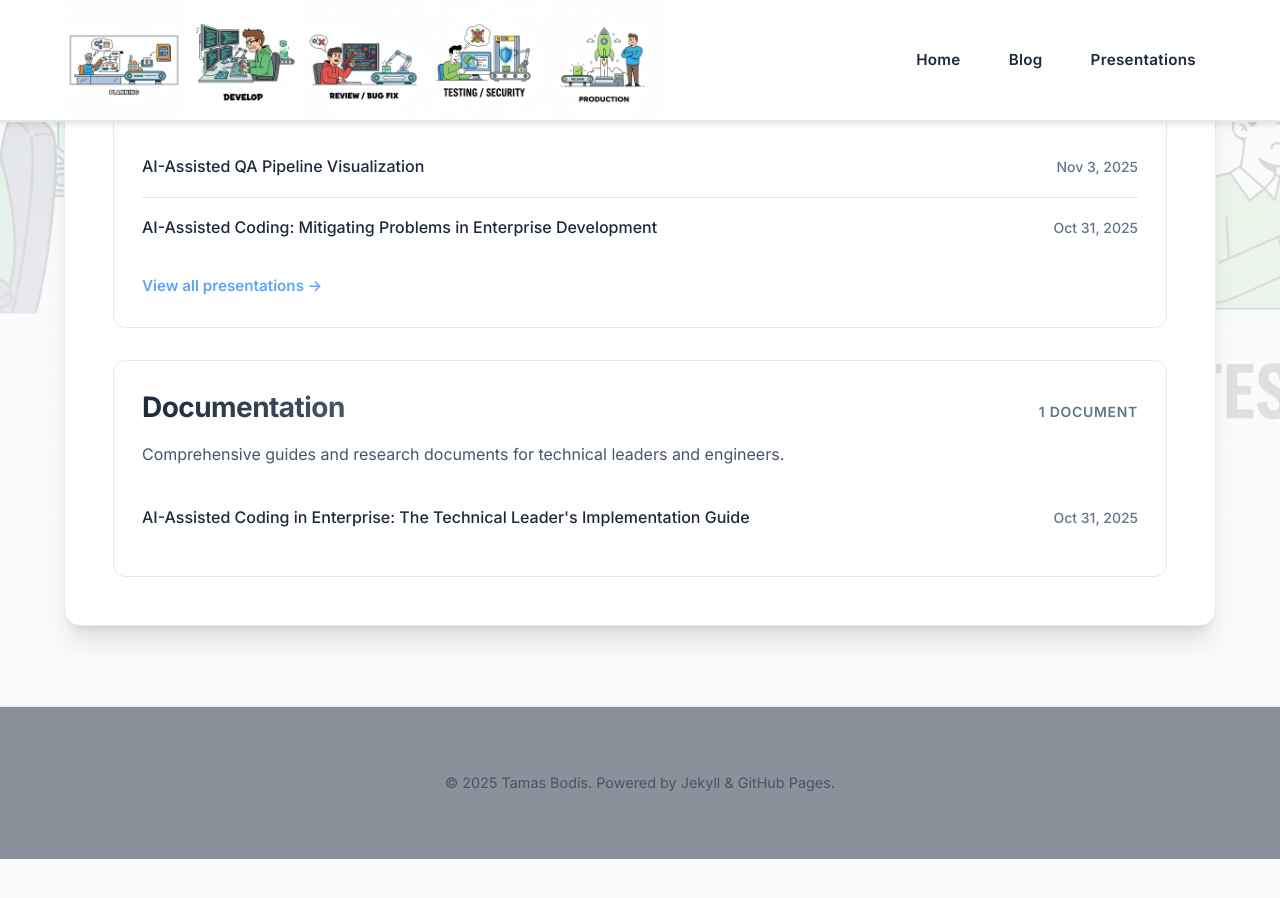
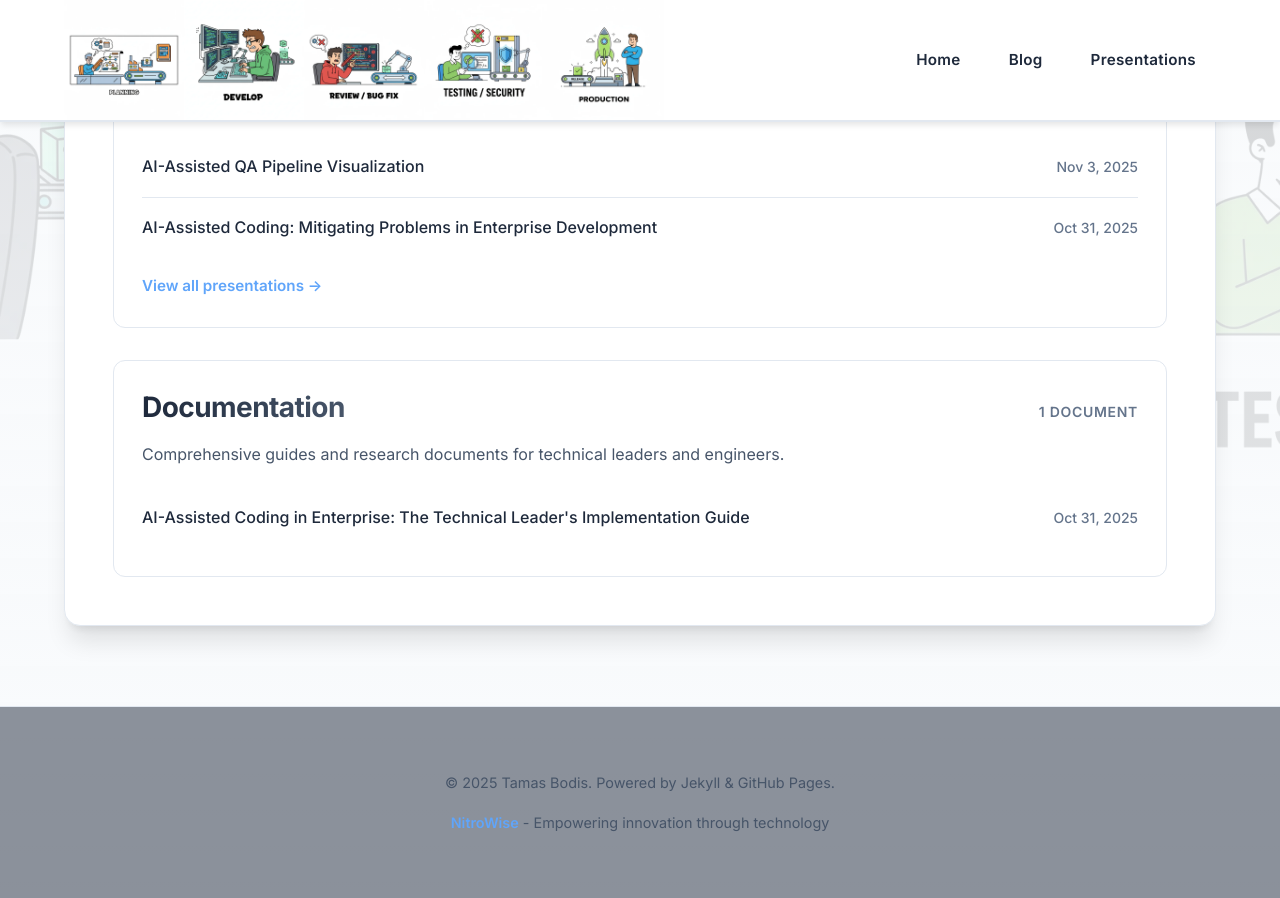
Before and after one commit to bodis/website, a Jekyll site: the page built from index.html, in a window 1280 px wide and 900 px high, scrolled down 523 px. Built offline with Jekyll 4.4.1, drawn with Linux system fonts in a browser that asks for light colours; before the commit the page ends 1382 px from its top, so only the background shows below that.

Commit message:
footer backword to nitrowise

```diff
--- a/_layouts/default.html
+++ b/_layouts/default.html
@@ -464,6 +464,7 @@
     <footer>
         <div class="container">
             <p>&copy; {{ 'now' | date: "%Y" }} {{ site.author }}. Powered by Jekyll & GitHub Pages.</p>
+            <p style="margin-top: 8px;"><a href="https://nitrowise.com" target="_blank" rel="noopener noreferrer" style="color: var(--primary); font-weight: 600;">NitroWise</a> - Empowering innovation through technology</p>
         </div>
     </footer>
 </body>
```
